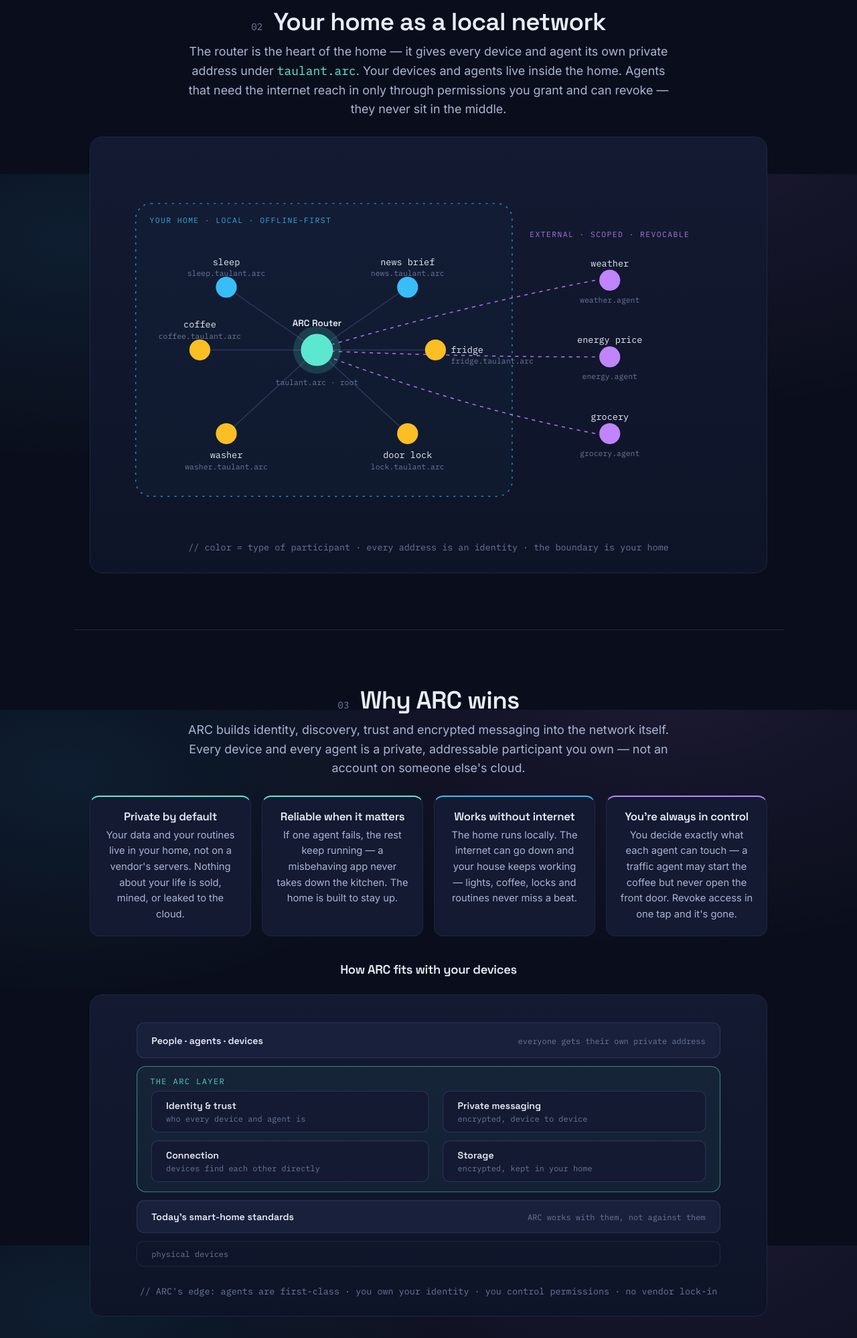
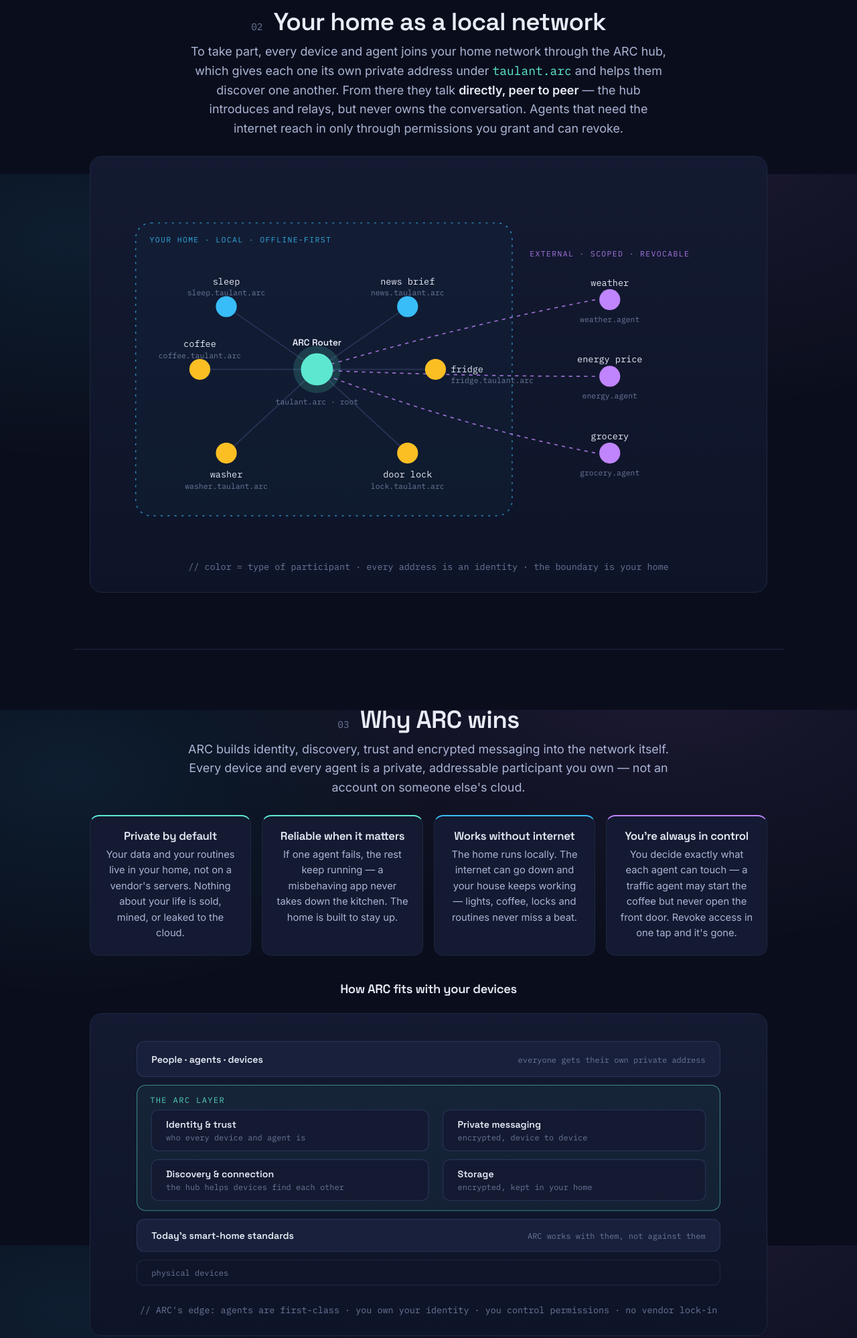
Before and after one commit to taulanti/arc-ai-ecosystem, a plain HTML site: page index.html in a window 1280 px wide. Shown: the part 1340-3338 px from the top of the page at 67% size. Drawn offline with Linux system fonts and the light colour scheme.

Commit message:
update example

```diff
--- a/index.html
+++ b/index.html
@@ -189,7 +189,7 @@
   <p class="lede">You're surrounded by connected things — coffee machine, washer, fridge, lights, sensors. Each one carries an ARC identity and joins <b style="color:var(--ink)">your</b> network through an ARC router at home. Then you add apps and agents — weather, news, energy prices — and the whole thing becomes one ecosystem of <b style="color:var(--ink)">devices, apps and agents</b> that mostly runs locally. That local-first design is what makes it private and safe. AI-augmented life that lives in your house, not on someone's server.</p>
 
   <div class="magic">
-    <p class="q">A traffic agent watching your commute messages the home directly: <em>"heavy traffic on your route — waking you 30 min early. Blinds opening, coffee brewing."</em></p>
+    <p class="q">A traffic agent keeps an eye on your commute. One morning it tells your home: <em>"heavy traffic ahead — waking you 30 min early. Blinds opening, coffee brewing."</em></p>
     <p class="meta">no vendor cloud · no hand-wired automation · everything runs in your home · you stay in control of what each agent can touch</p>
   </div>
 </section>
@@ -197,7 +197,7 @@
 <!-- 2. THE HOME NETWORK -->
 <section class="wrap">
   <div class="section-head"><span class="num">02</span><h2>Your home as a local network</h2></div>
-  <p class="lede">The router is the heart of the home — it gives every device and agent its own private address under <span class="mono" style="color:var(--root)">taulant.arc</span>. Your devices and agents live inside the home. Agents that need the internet reach in only through permissions you grant and can revoke — they never sit in the middle.</p>
+  <p class="lede">To take part, every device and agent joins your home network through the ARC hub, which gives each one its own private address under <span class="mono" style="color:var(--root)">taulant.arc</span> and helps them discover one another. From there they talk <b style="color:var(--ink)">directly, peer to peer</b> — the hub introduces and relays, but never owns the conversation. Agents that need the internet reach in only through permissions you grant and can revoke.</p>
 
   <div class="panel">
   <figure>
@@ -326,8 +326,8 @@
     <text class="nl-sub" x="480" y="150">encrypted, device to device</text>
 
     <rect x="60" y="176" width="380" height="56" rx="9" fill="var(--panel)" stroke="var(--line)"/>
-    <text class="nt" x="80" y="200">Connection</text>
-    <text class="nl-sub" x="80" y="218">devices find each other directly</text>
+    <text class="nt" x="80" y="200">Discovery &amp; connection</text>
+    <text class="nl-sub" x="80" y="218">the hub helps devices find each other</text>
 
     <rect x="460" y="176" width="360" height="56" rx="9" fill="var(--panel)" stroke="var(--line)"/>
     <text class="nt" x="480" y="200">Storage</text>
```
